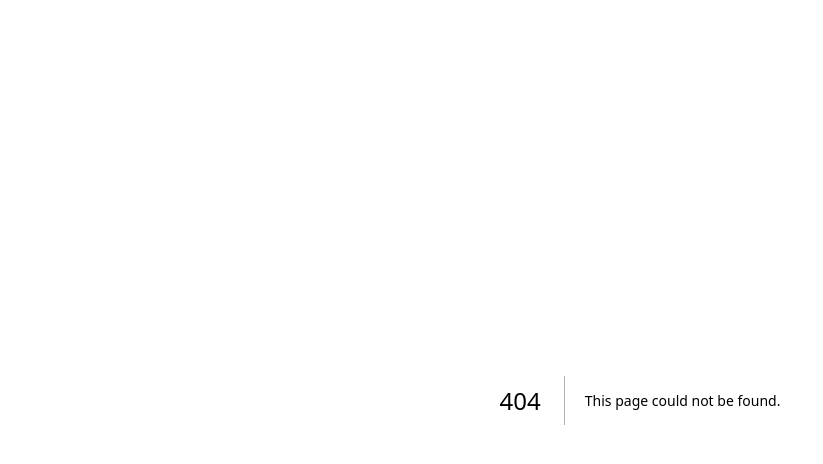
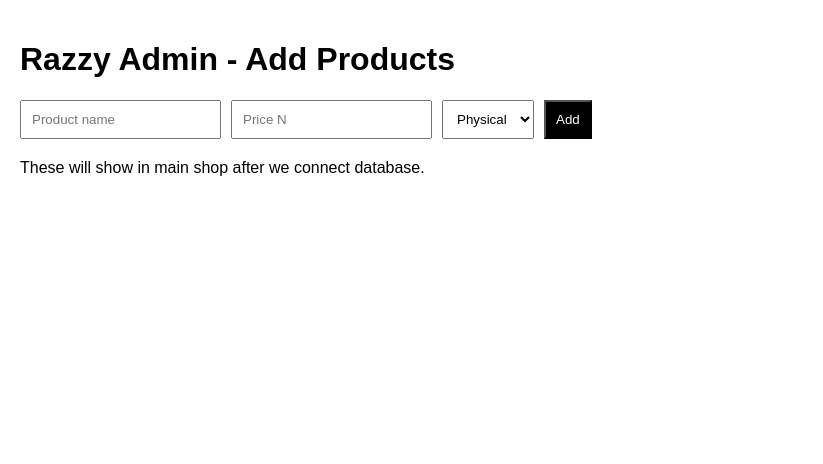
Before and after one commit to wickedrazzy3-commits/Razzy-store, a Next.js app: page /admin in a window 1280 px wide. Before the commit this address had no page. Shown: the top 464 px of the page, without its empty margins (0-823 px from the left). Built offline with nearby package versions, Linux system fonts and the light colour scheme.

Commit message:
Create page.js

```diff
--- /dev/null
+++ b/app/admin/page.js
@@ -0,0 +1,8 @@
+"use client";
+import { useState } from "react";
+export default function Admin(){
+ const [products,setProducts]=useState([]);
+ const [name,setName]=useState("");const [price,setPrice]=useState("");const [type,setType]=useState("physical");
+ const add=()=>{if(!name||!price)return;setProducts([...products,{id:Date.now(),name,price,type}]);setName("");setPrice("");};
+ return(<div style={{padding:20,fontFamily:'sans-serif'}}><h1>Razzy Admin - Add Products</h1><input placeholder="Product name" value={name} onChange={e=>setName(e.target.value)} style={{padding:10,marginRight:10}}/><input placeholder="Price N" type="number" value={price} onChange={e=>setPrice(e.target.value)} style={{padding:10,marginRight:10}}/><select value={type} onChange={e=>setType(e.target.value)} style={{padding:10}}><option value="physical">Physical</option><option value="digital">Digital</option></select><button onClick={add} style={{padding:10,marginLeft:10,background:'black',color:'white'}}>Add</button><div style={{marginTop:20}}>{products.map(p=><div key={p.id} style={{border:'1px solid #ddd',padding:10,marginTop:10}}>{p.name} - ₦{p.price} - {p.type}</div>)}</div><p style={{marginTop:20}}>These will show in main shop after we connect database.</p></div>);
+}
```
